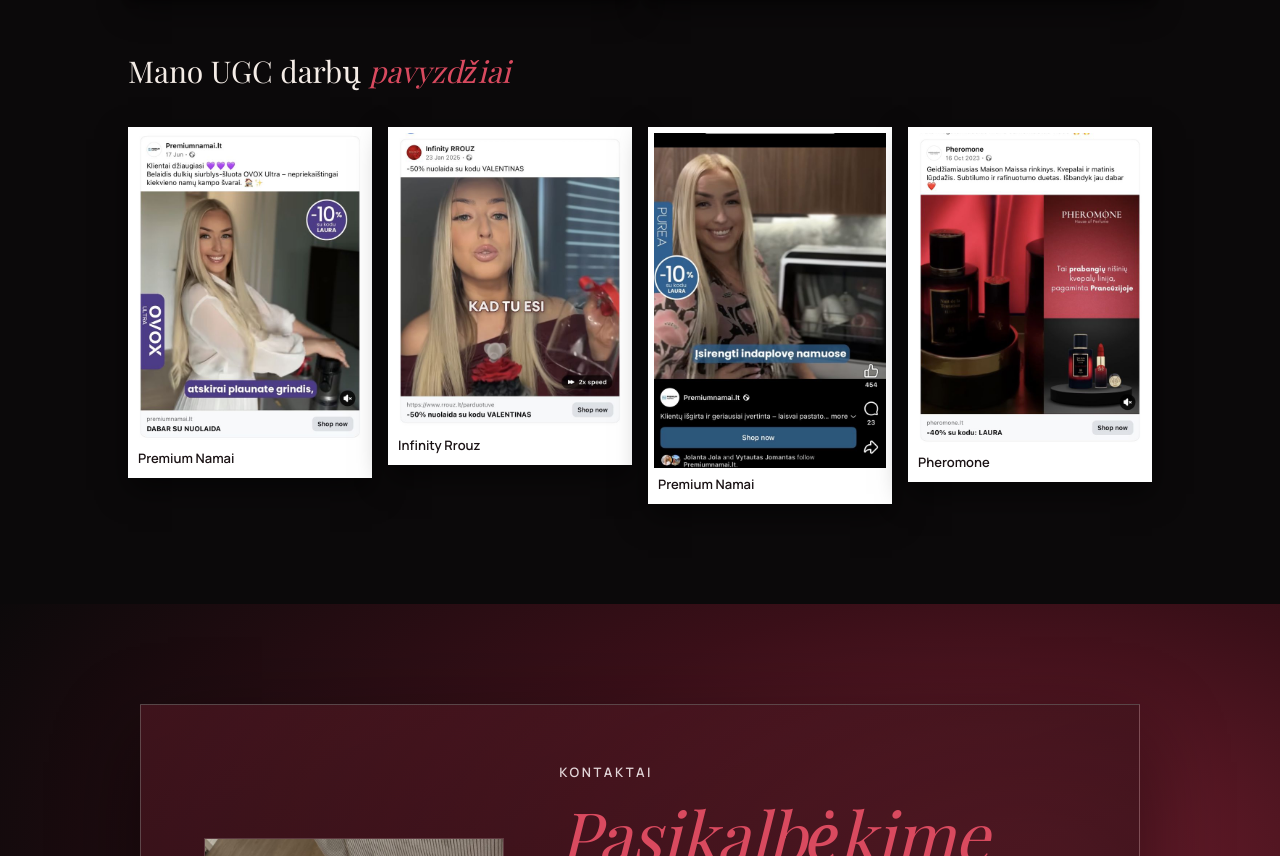
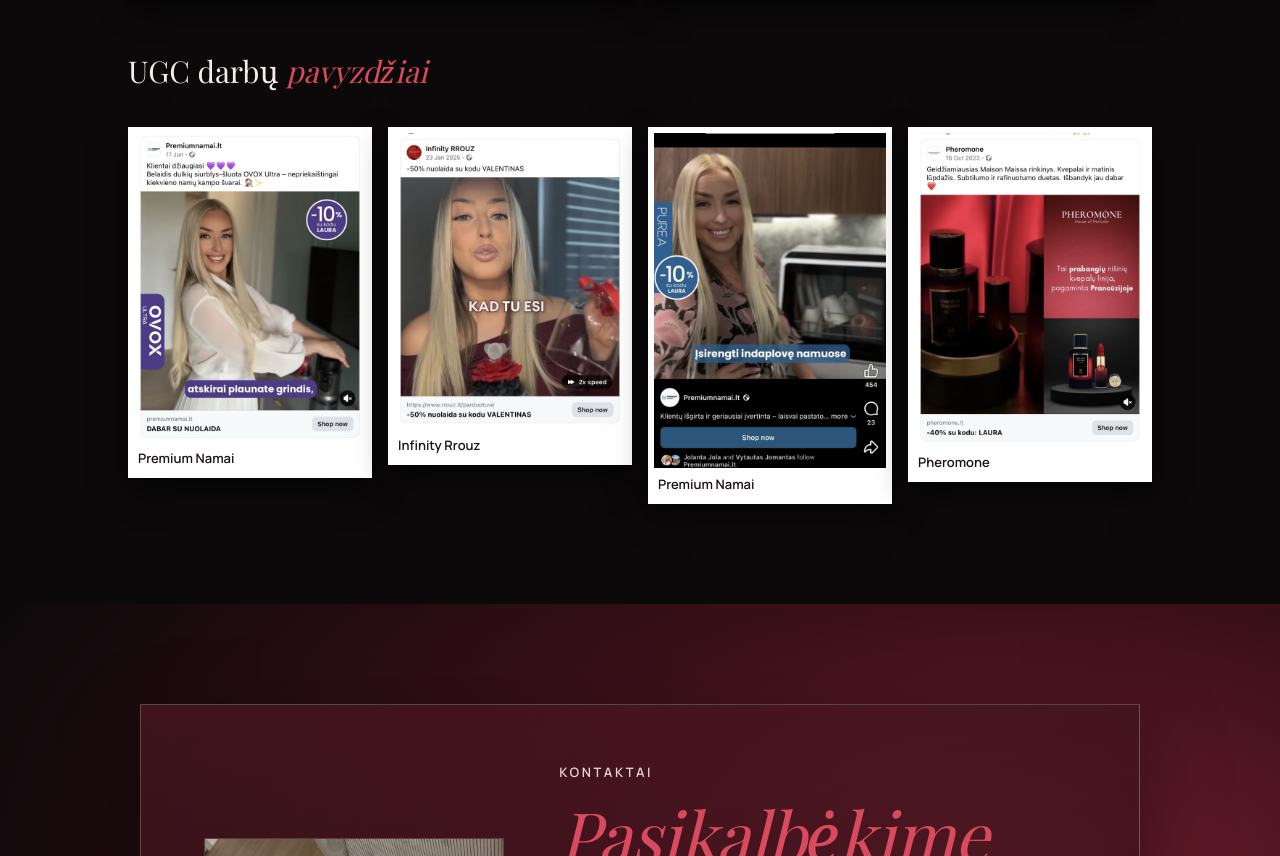
Before and after one commit to procvlietuva/laura10-, a plain HTML site: page index.html in a window 1280 px wide. Shown: the part 7579-8435 px from the top of the page. Drawn offline with nearby package versions, Linux system fonts and the light colour scheme; a web font is replaced by a local one.

Commit message:
UGC darbų pavyzdžiai
Co-Authored-By: Claude Opus 5.5 <noreply@anthropic.com>
Claude-Session: https://claude.ai/code/session_017rjDCapP6RNht2HhPMLkrJ

```diff
--- a/index.html
+++ b/index.html
@@ -354,7 +354,7 @@ footer{padding:36px 0;text-align:center;font-size:12px;letter-spacing:.25em;text
     <div class="service"><span class="n">03</span><h3>Socialinių tinklų administravimas</h3><p>Individualiai, pagal jūsų situaciją, tikslus ir biudžetą.</p></div>
     <div class="service"><span class="n">04</span><h3>Strategijos įgyvendinimas</h3><p>Po audito padedu jūsų komandai pritaikyti pakeitimus: turinio planas, reklamos struktūra, nauja komunikacijos kryptis.</p></div>
   </div>
-  <h3 class="ugchead">Mano UGC darbų <em>pavyzdžiai</em></h3>
+  <h3 class="ugchead">UGC darbų <em>pavyzdžiai</em></h3>
   <div class="ugcwork">
     <figure><img src="img/v/1140.jpg" alt="Premium Namai UGC" loading="lazy"><figcaption>Premium Namai</figcaption></figure>
     <figure><img src="img/v/1151.jpg" alt="Infinity Rrouz UGC" loading="lazy"><figcaption>Infinity Rrouz</figcaption></figure>
```
